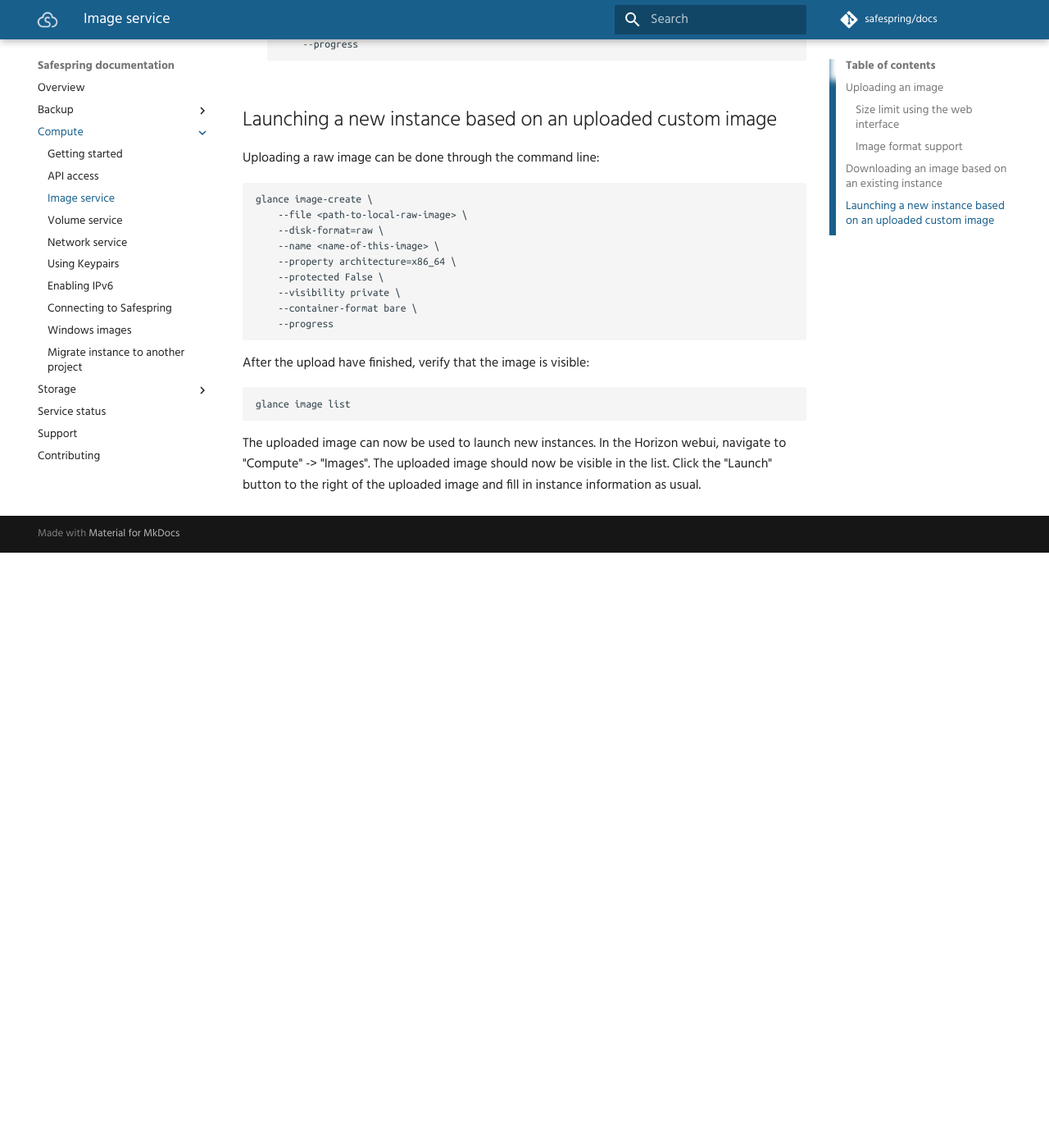
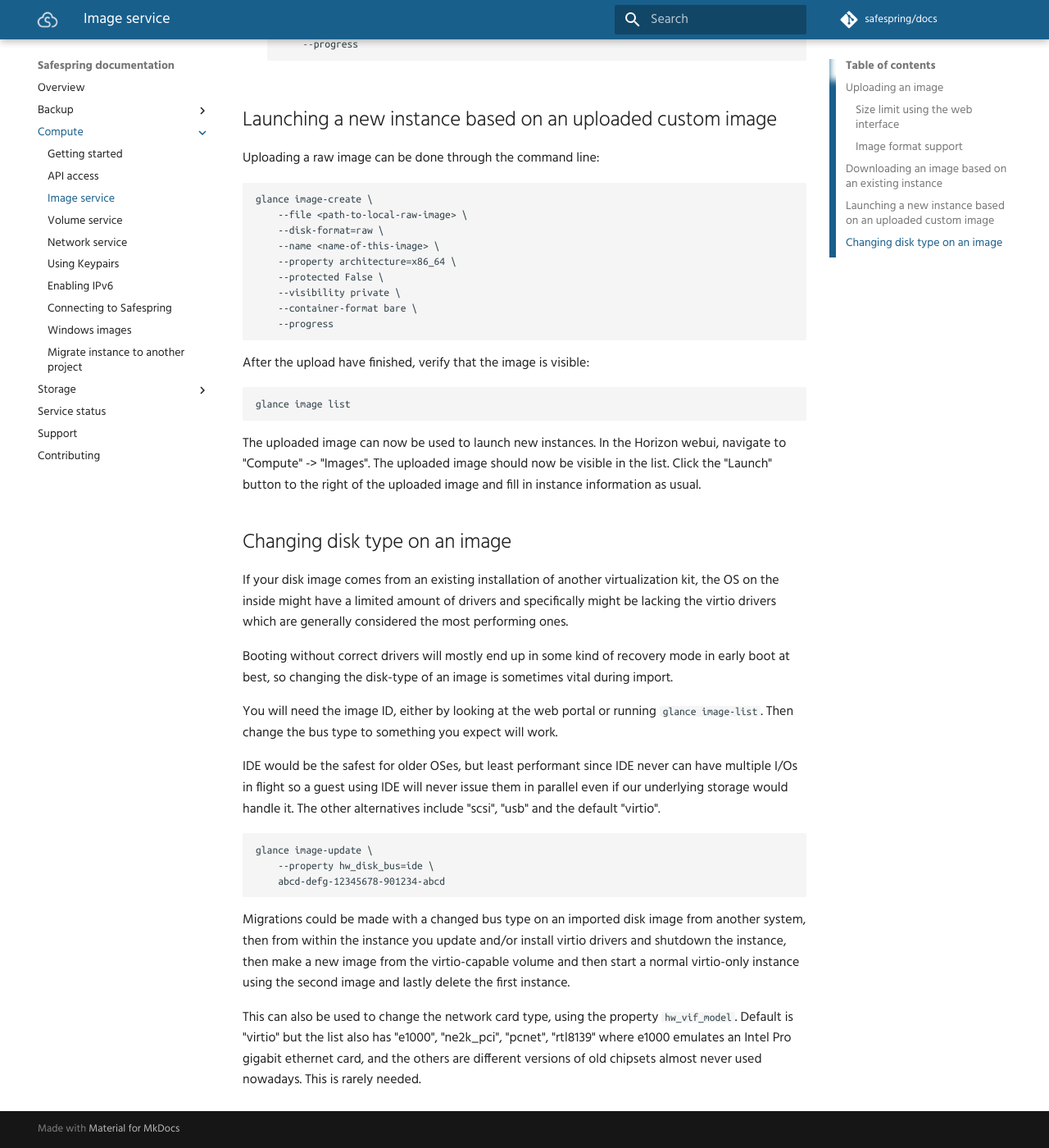
Before and after one commit to safespring/docs, an MkDocs documentation site: the page built from content/compute/image.md, in a window 1280 px wide and 1400 px high, scrolled down 1176 px. Shown: the whole window at 82% size. Built offline with MkDocs 1.6.1 and Material for MkDocs 9.7.7, drawn with Linux system fonts in a browser that asks for light colours; comment, search, counter and statistics services are not loaded; old or Windows-style settings are respelled for this version of MkDocs; before the commit the page ends 1850 px from its top, so only the background shows below that.

Commit message:
Instructions on changing virtual hw, both disk and net

```diff
--- a/content/compute/image.md
+++ b/content/compute/image.md
@@ -77,3 +77,41 @@
 Horizon webui, navigate to "Compute" -&gt; "Images". The uploaded image
 should now be visible in the list. Click the "Launch" button to the
 right of the uploaded image and fill in instance information as usual.
+
+## Changing disk type on an image
+
+If your disk image comes from an existing installation of another
+virtualization kit, the OS on the inside might have a limited amount
+of drivers and specifically might be lacking the virtio drivers which
+are generally considered the most performing ones.
+
+Booting without correct drivers will mostly end up in some kind of
+recovery mode in early boot at best, so changing the disk-type of an
+image is sometimes vital during import.
+
+You will need the image ID, either by looking at the web portal or
+running ``glance image-list``. Then change the bus type to something
+you expect will work.
+
+IDE would be the safest for older OSes, but least performant since IDE
+never can have multiple I/Os in flight so a guest using IDE will never
+issue them in parallel even if our underlying storage would handle
+it. The other alternatives include "scsi", "usb" and the default
+"virtio".
+
+    glance image-update \
+        --property hw_disk_bus=ide \
+        abcd-defg-12345678-901234-abcd
+
+Migrations could be made with a changed bus type on an imported disk
+image from another system, then from within the instance you update
+and/or install virtio drivers and shutdown the instance, then make a
+new image from the virtio-capable volume and then start a normal
+virtio-only instance using the second image and lastly delete the
+first instance.
+
+This can also be used to change the network card type, using the
+property ``hw_vif_model``. Default is "virtio" but the list also has
+"e1000", "ne2k_pci", "pcnet", "rtl8139" where e1000 emulates an Intel
+Pro gigabit ethernet card, and the others are different versions of
+old chipsets almost never used nowadays. This is rarely needed.
```
